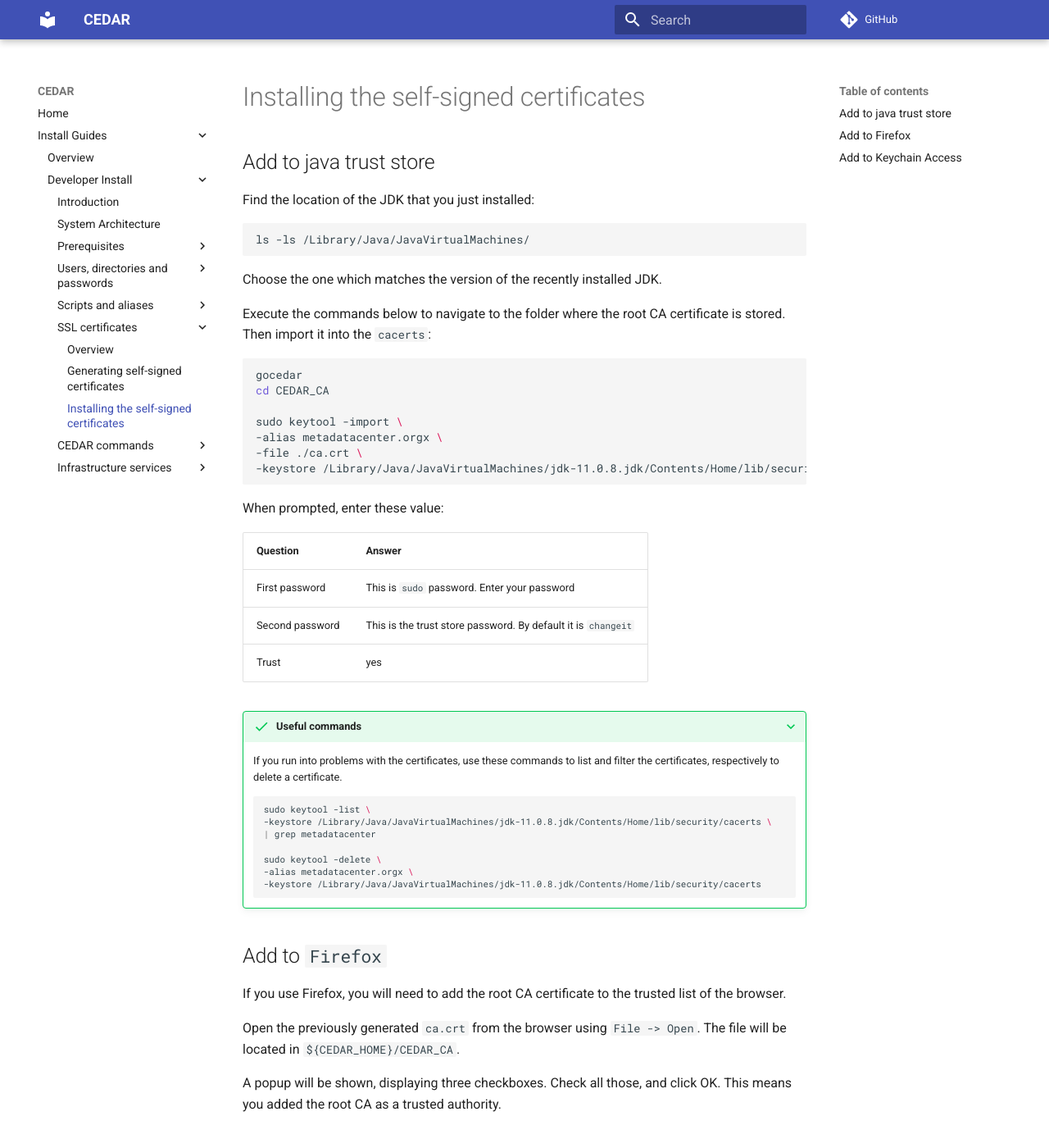
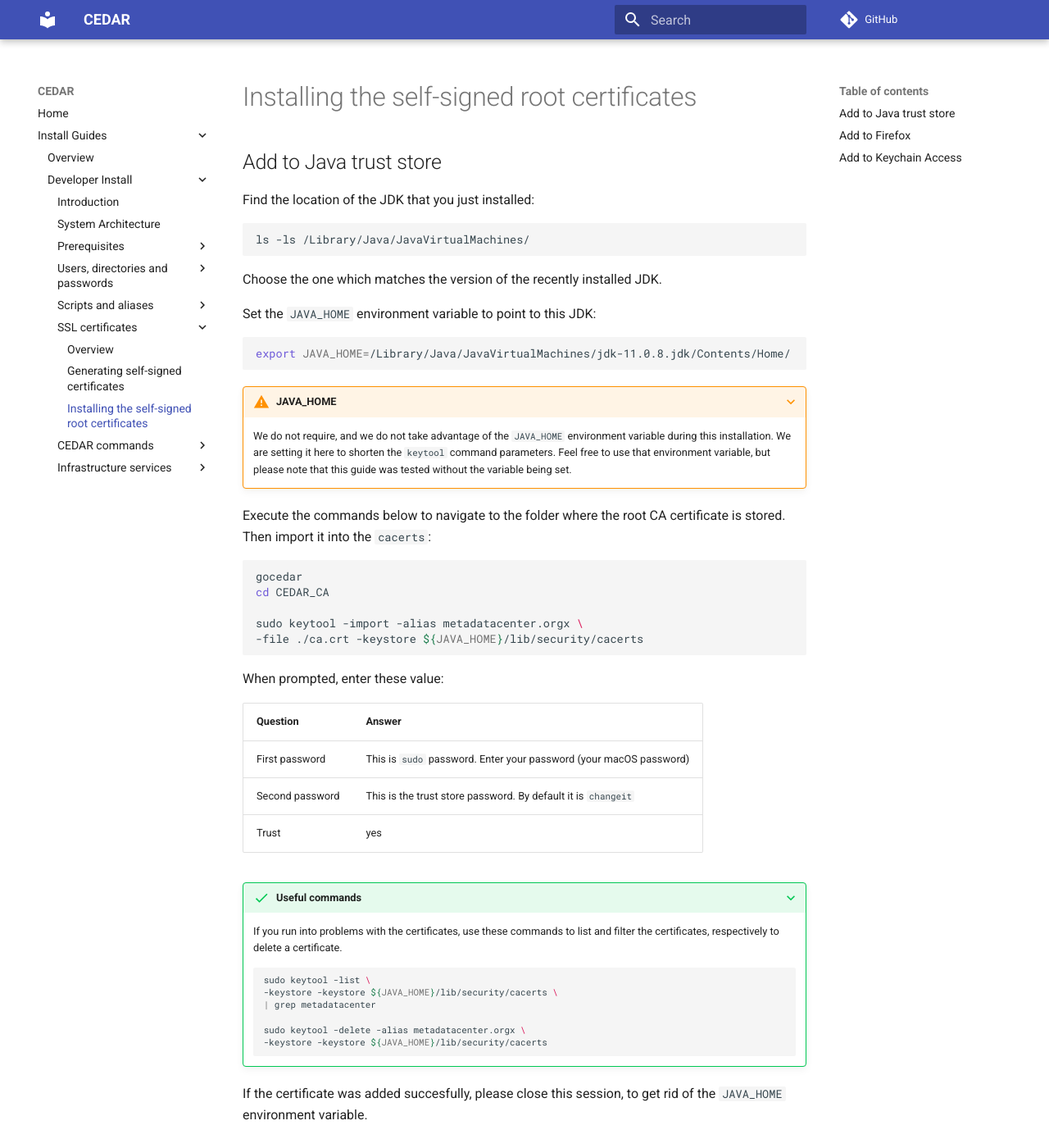
Before and after one commit to metadatacenter/cedar-mkdocs, an MkDocs documentation site: the page built from docs/install-developer/cert-install.md, in a window 1280 px wide and 1400 px high. Shown: the whole window at 82% size. Built offline with MkDocs 1.6.1 and Material for MkDocs 9.7.7, drawn with Linux system fonts in a browser that asks for light colours; comment, search, counter and statistics services are not loaded.

Commit message:
Cert changes

````diff
--- a/docs/install-developer/cert-install.md
+++ b/docs/install-developer/cert-install.md
@@ -1,6 +1,6 @@
-# Installing the self-signed certificates
+# Installing the self-signed root certificates
 
-## Add to java trust store
+## Add to Java trust store
 Find the location of the JDK that you just installed:
 
 ```sh
@@ -9,23 +9,32 @@ ls -ls /Library/Java/JavaVirtualMachines/
 
 Choose the one which matches the version of the recently installed JDK.
 
+Set the `JAVA_HOME` environment variable to point to this JDK:
+```sh
+export JAVA_HOME=/Library/Java/JavaVirtualMachines/jdk-11.0.8.jdk/Contents/Home/
+```
+
+???+ warning "JAVA_HOME"
+
+    We do not require, and we do not take advantage of the `JAVA_HOME` environment variable during this installation.
+    We are setting it here to shorten the `keytool` command parameters.
+    Feel free to use that environment variable, but please note that this guide was tested without the variable being set.
+
 Execute the commands below to navigate to the folder where the root CA certificate is stored.
 Then import it into the `cacerts`:
 ```sh
 gocedar
 cd CEDAR_CA
 
-sudo keytool -import \
--alias metadatacenter.orgx \
--file ./ca.crt \
--keystore /Library/Java/JavaVirtualMachines/jdk-11.0.8.jdk/Contents/Home/lib/security/cacerts
+sudo keytool -import -alias metadatacenter.orgx \
+-file ./ca.crt -keystore ${JAVA_HOME}/lib/security/cacerts
 ```
 
 When prompted, enter these value:
 
 | Question                   | Answer                   |
 | -----------                | -----------              |
-| First password             | This is `sudo` password. Enter your password |
+| First password             | This is `sudo` password. Enter your password (your macOS password)|
 | Second password            | This is the trust store password. By default it is `changeit` |
 | Trust                      | yes |
 
@@ -35,14 +44,14 @@ When prompted, enter these value:
 
     ```sh
     sudo keytool -list \
-    -keystore /Library/Java/JavaVirtualMachines/jdk-11.0.8.jdk/Contents/Home/lib/security/cacerts \
+    -keystore -keystore ${JAVA_HOME}/lib/security/cacerts \
     | grep metadatacenter
 
-    sudo keytool -delete \
-    -alias metadatacenter.orgx \
-    -keystore /Library/Java/JavaVirtualMachines/jdk-11.0.8.jdk/Contents/Home/lib/security/cacerts
+    sudo keytool -delete -alias metadatacenter.orgx \
+    -keystore -keystore ${JAVA_HOME}/lib/security/cacerts
     ```
 
+If the certificate was added succesfully, please close this session, to get rid of the `JAVA_HOME` environment variable.
 ## Add to `Firefox`
 If you use Firefox, you will need to add the root CA certificate to the trusted list of the browser.
 
````
